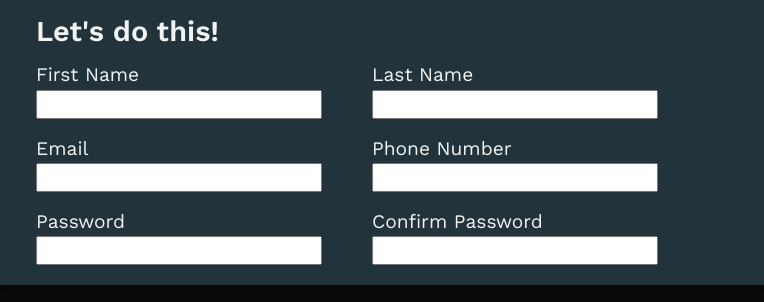
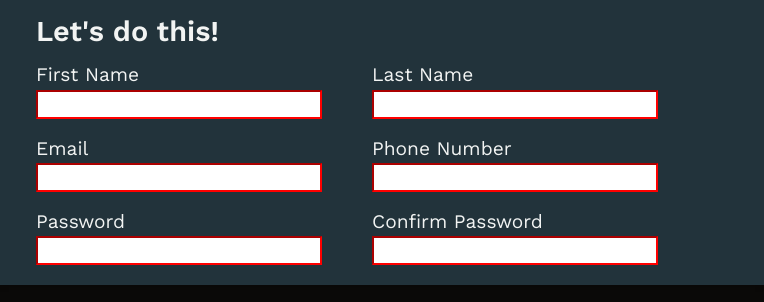
Before and after one commit to AntGNgo/odin-signup-form, a plain HTML site: page index.html in a window 1280 px wide. Shown: the part 341-643 px from the top of the page, 516-1280 px from the left. Drawn offline with nearby package versions, Linux system fonts and the light colour scheme.

Commit message:
validation styles

```diff
--- a/index.html
+++ b/index.html
@@ -35,31 +35,32 @@
                 <fieldset>
                     <div>
                         <label for="first-name">First Name</label>
-                        <input type="text" id="first-name" name="first-name">
+                        <input type="text" id="first-name" name="first-name" minlength="3" required>
                     </div>
                     <div>
                         <label for="last-name">Last Name</label>
-                        <input type="text" id="last-name" name="last-name">
+                        <input type="text" id="last-name" name="last-name" required>
                     </div>
                 </fieldset>
                 <fieldset>
                     <div>
                         <label for="text">Email</label>
-                        <input type="text" name="email" id="email">
+                        <input type="email" name="email" id="email" required>
                     </div>
                     <div>
                         <label for="phone">Phone Number</label>
-                        <input type="text" name="phone" id="phone">
+                        <input type="text" name="phone" id="phone" required>
                     </div>
                 </fieldset>
                 <fieldset>
                     <div>
                         <label for="password">Password</label>
-                        <input type="password" name="password" id="password">
+                        <input type="password" name="password" id="password" minlength="10" maxlength="20" required>
                     </div>
                     <div>
                         <label for="confirm-password">Confirm Password</label>
-                        <input type="password">
+                        <input type="password" name='confirm-password' id="confirm-password" minlength="5"
+                            maxlength="20" required>
                     </div>
                 </fieldset>
             </fieldset>
--- a/style.css
+++ b/style.css
@@ -104,7 +104,8 @@ label {
 }
 
 [type='text'],
-[type='password'] {
+[type='password'],
+[type='email'] {
 	padding: 5px 100px 5px 5px;
 	margin-bottom: 20px;
 }
@@ -118,3 +119,11 @@ form p a {
 	text-decoration: none;
 	color: #a9927d;
 }
+
+input:valid {
+	border-color: green;
+}
+
+input:invalid {
+	border-color: red;
+}
```
